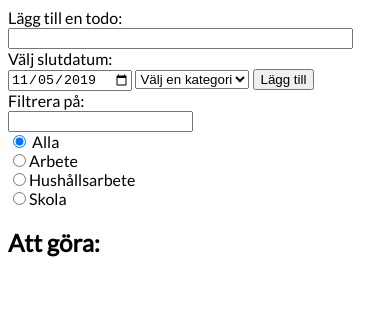
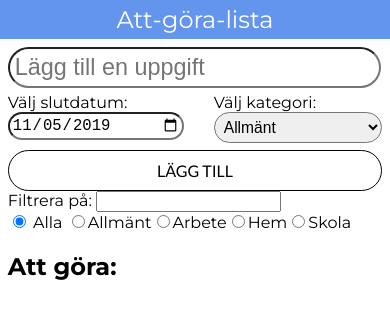
Before and after one commit to msoderblom/todolist, a plain HTML site: page index.html in a window 390 px wide. Drawn offline with Linux system fonts and the light colour scheme.

Commit message:
Started to style the form-elements for phone-size

```diff
--- a/index.html
+++ b/index.html
@@ -5,18 +5,25 @@
     <meta name="viewport" content="width=device-width, initial-scale=1.0">
     <meta http-equiv="X-UA-Compatible" content="ie=edge">
     <link rel="stylesheet" href="style.css" type="text/css">
-    <link href="https://fonts.googleapis.com/css?family=Lato&display=swap" rel="stylesheet">    <title>To Do</title>
-</head>
-<body>
+    <link href="https://fonts.googleapis.com/css?family=Lato:300,400,700&display=swap" rel="stylesheet"></head>
+    <link href="https://fonts.googleapis.com/css?family=Montserrat:400,600,700&display=swap" rel="stylesheet">
+    <body>
+    <header>
+        <h1>Att-göra-lista</h1>
+    </header>
     <main>
         <form id="add_todo">
-            <label for="new_todo_field">Lägg till en todo:</label>
-            <input type="text" id="new_todo_field">
-            <label for="date">Välj slutdatum:</label>
-            <input type="date" name="date" id="date_field">
-            <select name="categories" id="category_select">
-                <option value="" disabled selected>Välj en kategori</option>
-            </select>
+            <input type="text" id="new_todo_field" placeholder="Lägg till en uppgift">
+            <div class="form_div" id="date_box">
+                <label for="date">Välj slutdatum:</label>
+                <input type="date" name="date" id="date_field">
+            </div>
+            <div class="form_div" id="category_box">
+                <label for="date">Välj kategori:</label>
+                <select name="categories" id="category_select"></select>
+            </div>
+
+
             <button type="submit">Lägg till</button>
         </form>
 
--- a/main.js
+++ b/main.js
@@ -6,7 +6,7 @@ const dateField = document.querySelector('#date_field')
 const toDoListElement = document.querySelector('#todo_list')
 const toDoList = []
 const categorySelect = document.querySelector('#category_select')
-const categories = ['Arbete', 'Hushållsarbete', 'Skola']
+const categories = ['Allmänt','Arbete', 'Hem', 'Skola']
 const filterField = document.querySelector('#filter')
 const filterButtonDiv = document.querySelector('#category_filter_buttons')
 const  oneDayMillisec = 86400000
@@ -70,8 +70,6 @@ function categoryFilter() {
         return filteredList
     }
     else {
-        console.log(toDoList);
-
         return toDoList
     }
 
@@ -101,7 +99,7 @@ function drawList(isNewItem = false) {
 
         const deleteBtn = document.createElement('i')
         deleteBtn.dataset.listitem = item.idNum
-        deleteBtn.classList.add('fas', 'fa-trash-alt', 'delete_btn')
+        deleteBtn.classList.add('fas', 'fa-trash', 'delete_btn')
         deleteBtn.addEventListener('click', deleteListitem)
         itemContent.appendChild(deleteBtn)
 
--- a/style.css
+++ b/style.css
@@ -1,27 +1,99 @@
 body {
-    font-family: 'Lato', sans-serif;
+    font-family: 'Montserrat', sans-serif;
     color: black;
+    padding: 0;
+    margin: 0;
+}
+header {
+    background: cornflowerblue;
+}
+h1 {
+    text-align: center;
+    margin: 0;
+    color: white;
+    font-size: 1.5em;
+    font-weight: 300;
+    padding: 5px;
+}
+main {
+    margin: 2%;
 }
 
-label {
-    display: block;
+#add_todo {
+
+}
+#add_todo label {
+    display: inline-block;
+    width: 100%;
+
 }
 #new_todo_field {
-    width: 90%;
+    width: 96%;
+    font-size: 6vw;
+    padding: 5px;
+    border-radius: 25px;
+    margin-bottom: 5px;
+
+}
+.form_div {
+    display: inline-block;
+    width: 45%;
 }
 
+#category_box {
+    float: right;
+}
 
+#date_field {
+    padding: 2px;
+    font-size: 4vw;
+    border-radius: 25px;
+    width: 100%;
+}
+#category_select {
+    padding: 5px;
+    font-size: 4vw;
+    border-radius: 25px;
+    width: 100%;
+}
+#add_todo button {
+    display: block;
+    color: black;
+    font-family: 'Lato';
+    font-size: 1rem;
+    padding: 10px;
+    width: 100%;
+    text-transform: uppercase;
+    border: solid 1px black;
+    border-radius: 25px;
+    background: transparent;
+    margin-top: 10px;
+}
+
+#category_filter_buttons label {
+    display: inline-block;
+}
+
+#todo_list {
+    max-height: 400px;
+    overflow-y: scroll;
+    padding-left: 15px;
+    padding-right: 15px;
+}
 
 .listitem{
     border-bottom: solid 0.5px black;
     padding-top: 10px;
 }
 .item_content {
-    font-size: 4vw;
+    font-size: 7vw;
     margin-bottom: 2px;
     margin-top: 0;
     line-height: 1;
-    font-weight: 600;
+    font-weight: 400;
+}
+.item_content i {
+    font-size: 5.5vw;
 }
 .category_tag {
     display: inline-block;
@@ -30,12 +102,14 @@ label {
     margin-left: 2%;
 }
 .category_tag, time {
-    color: rgba(0, 0, 0, 50%);
-    font-size: 2vw;
+    color: rgba(0, 0, 0, 30%);
+    font-weight: 600;
+    font-size: 3vw;
 }
 
 .category_tag i, time i {
     padding-right: 4px;
+    color: rgba(0, 0, 0, 50%);
 }
 .delete_btn {
     float: right;
```
